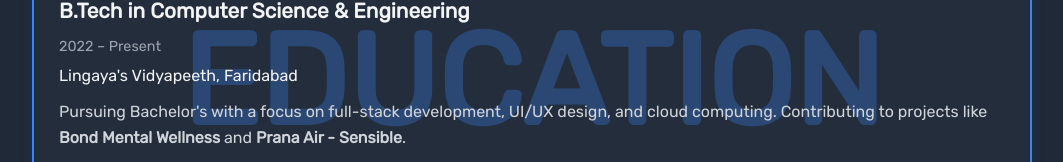
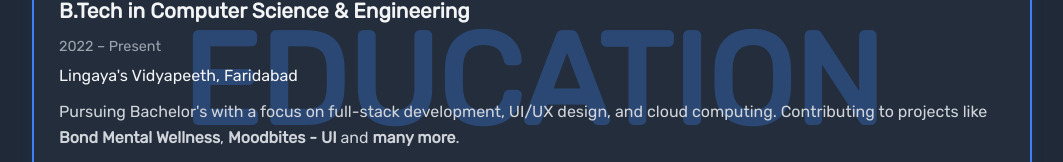
Before and after one commit to Amank2601/Portfolio-Website, a plain HTML site: page index.html in a window 1280 px wide. Shown: the part 1958-2120 px from the top of the page, without its empty margins (108-1171 px from the left). Drawn offline with Linux system fonts and the light colour scheme.

Commit message:
Donno but changed something in HTML

```diff
--- a/index.html
+++ b/index.html
@@ -109,7 +109,7 @@
         <span class="education-date">2022 – Present</span>
         <p class="education-institute">Lingaya's Vidyapeeth, Faridabad</p>
         <p class="education-desc">
-            Pursuing Bachelor's with a focus on full-stack development, UI/UX design, and cloud computing. Contributing to projects like <strong>Bond Mental Wellness</strong> and <strong>Prana Air - Sensible</strong>.
+            Pursuing Bachelor's with a focus on full-stack development, UI/UX design, and cloud computing. Contributing to projects like <strong>Bond Mental Wellness</strong>, <strong>Moodbites - UI</strong> and <strong>many more</strong>.
         </p>
         <div class="edu-tags">
             <span>Critical Thinking</span><span>Self-Teaching</span><span>Creativity</span><span>Teamwork</span>
```
